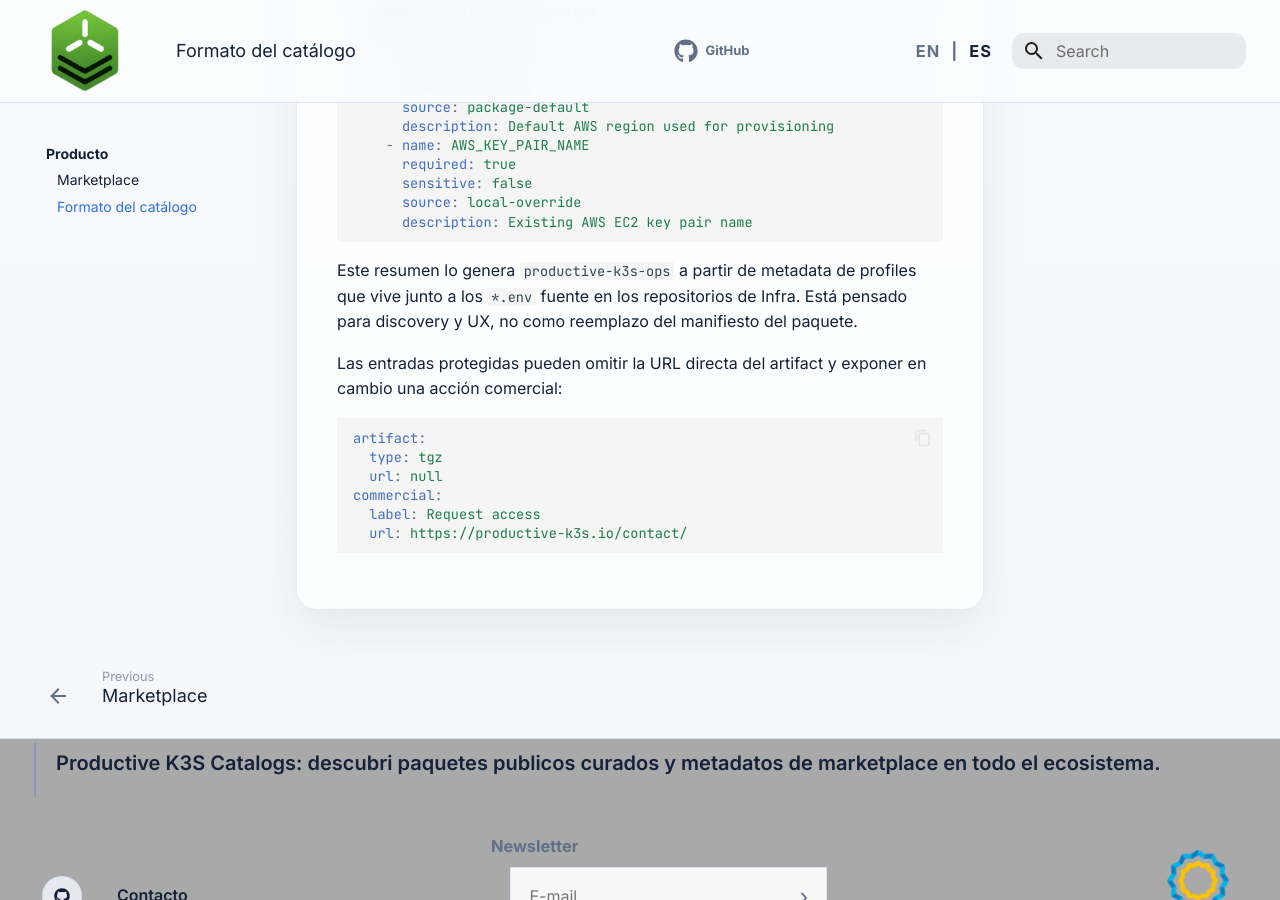
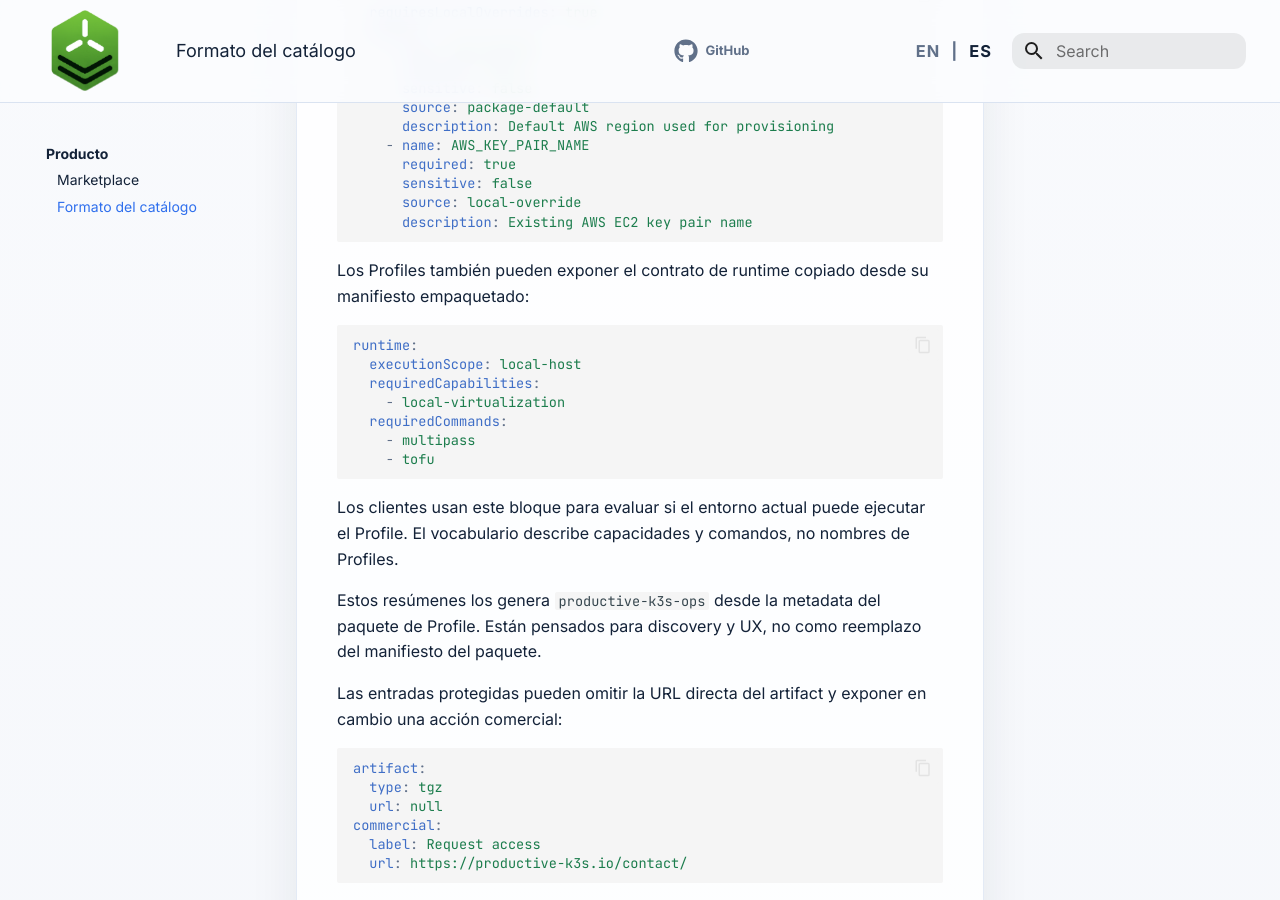
Before and after one commit to productive-k3s/productive-k3s-catalogs, an MkDocs documentation site: the page built from docs/src/es/product/catalog-format.md, in a window 1280 px wide and 900 px high, scrolled down 986 px. Built offline with MkDocs 1.6.1 and Material for MkDocs 9.7.7, drawn with Linux system fonts in a browser that asks for light colours; comment, search, counter and statistics services are not loaded.

Commit message:
feat: validate profile runtime metadata

````diff
--- a/docs/src/es/product/catalog-format.md
+++ b/docs/src/es/product/catalog-format.md
@@ -46,7 +46,26 @@ install:
       description: Existing AWS EC2 key pair name
 ```
 
-Este resumen lo genera `productive-k3s-ops` a partir de metadata de profiles que vive junto a los `*.env` fuente en los repositorios de Infra. Está pensado para discovery y UX, no como reemplazo del manifiesto del paquete.
+Los Profiles también pueden exponer el contrato de runtime copiado desde su
+manifiesto empaquetado:
+
+```yaml
+runtime:
+  executionScope: local-host
+  requiredCapabilities:
+    - local-virtualization
+  requiredCommands:
+    - multipass
+    - tofu
+```
+
+Los clientes usan este bloque para evaluar si el entorno actual puede ejecutar
+el Profile. El vocabulario describe capacidades y comandos, no nombres de
+Profiles.
+
+Estos resúmenes los genera `productive-k3s-ops` desde la metadata del paquete
+de Profile. Están pensados para discovery y UX, no como reemplazo del
+manifiesto del paquete.
 
 Las entradas protegidas pueden omitir la URL directa del artifact y exponer en cambio una acción comercial:
 
````
Also changed, not shown: README.md (+5 -0 lines), docs/src/en/product/catalog-format.md (+20 -1 lines), 2 other files.
